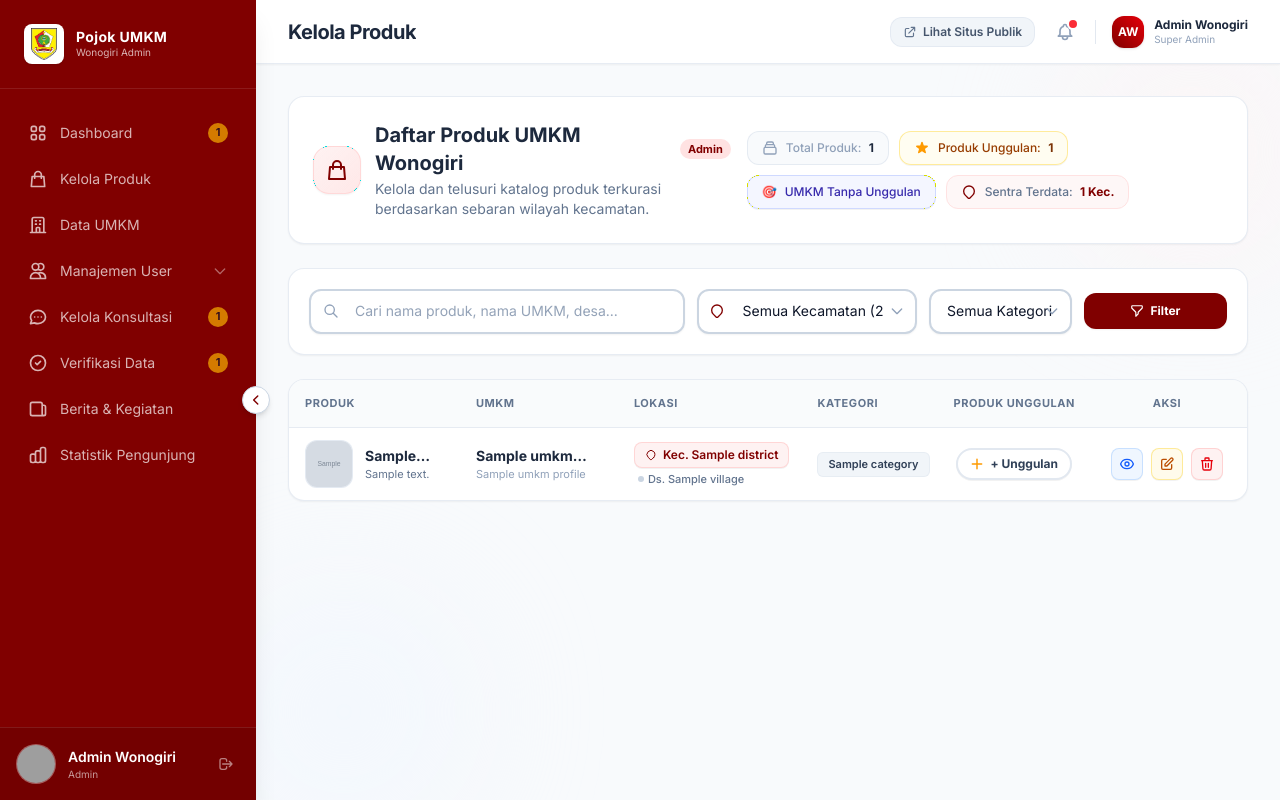
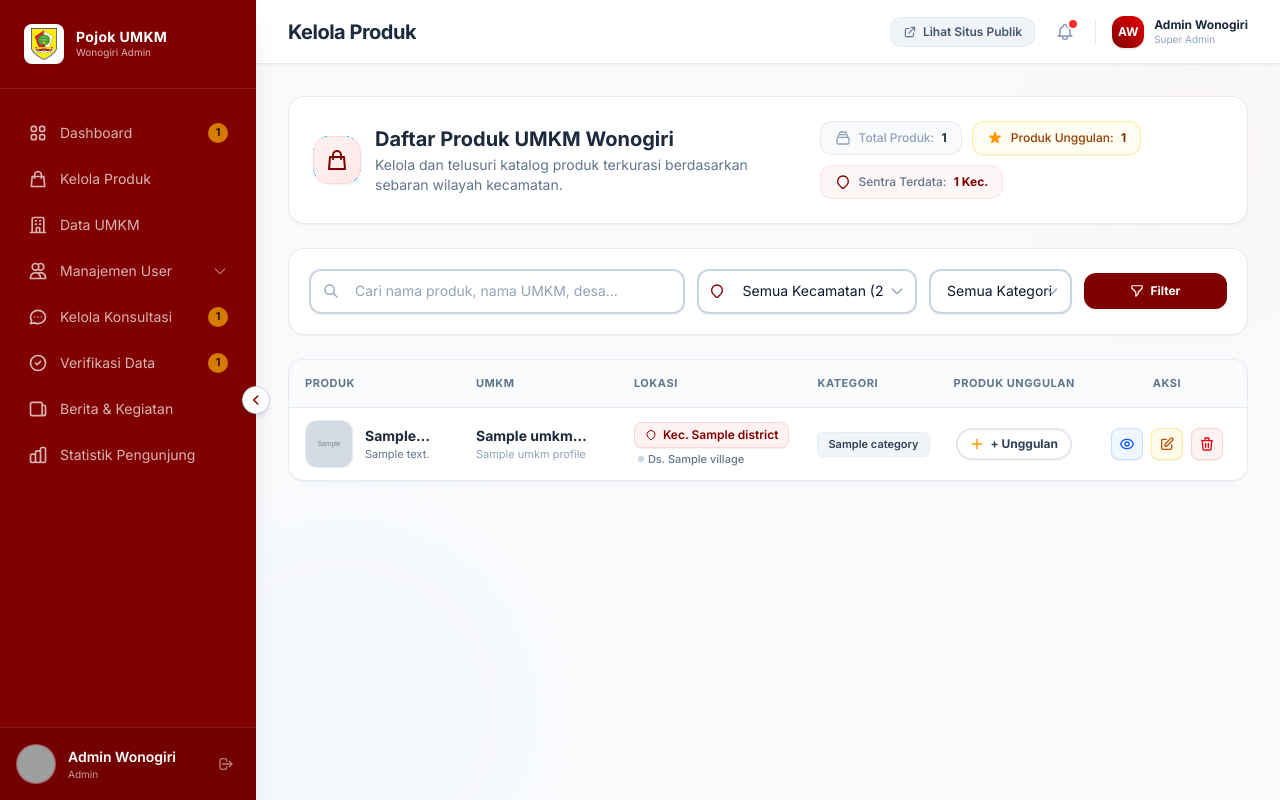
Before and after one commit to da1892/pojok_umkm, a Laravel app: template resources/views/admin/products/index.blade.php in a window 1280 px wide. Run offline with Laravel 12, Linux system fonts and the light colour scheme; the template is opened without the code that fills it: most values are stand-ins (such as "Sample title", 1, 10 or a date in 2020); grey boxes marked "Sample" are stand-in pictures; style sheets or scripts are compiled from the project's sources; parts of the project's set-up code (start-up, migrations or seed data) failed here and were passed over; some libraries are stand-ins or nearby versions; grey boxes are pictures that could not be loaded.

Commit message:
style: hapus badge Admin dan tombol UMKM Tanpa Unggulan di header Kelola Produk

```diff
--- a/resources/views/admin/products/index.blade.php
+++ b/resources/views/admin/products/index.blade.php
@@ -25,12 +25,7 @@
                 <svg class="w-6 h-6" fill="none" stroke="currentColor" viewBox="0 0 24 24"><path stroke-linecap="round" stroke-linejoin="round" stroke-width="2" d="M16 11V7a4 4 0 00-8 0v4M5 9h14l1 12H4L5 9z"></path></svg>
             </div>
             <div>
-                <div class="flex items-center gap-2">
-                    <h3 class="font-extrabold text-slate-800 text-lg md:text-xl">Daftar Produk UMKM Wonogiri</h3>
-                    <span class="inline-flex items-center px-2 py-0.5 rounded-full text-[11px] font-bold bg-red-100 text-[#800000]">
-                        Admin
-                    </span>
-                </div>
+                <h3 class="font-extrabold text-slate-800 text-lg md:text-xl">Daftar Produk UMKM Wonogiri</h3>
                 <p class="text-slate-500 text-xs md:text-sm mt-0.5">Kelola dan telusuri katalog produk terkurasi berdasarkan sebaran wilayah kecamatan.</p>
             </div>
         </div>
@@ -51,15 +46,6 @@
                 <div class="text-xs">
                     <span class="text-amber-800 font-medium">Produk Unggulan:</span>
                     <span class="font-extrabold text-amber-900 ml-1">{{ $totalFeaturedProducts }}</span>
-                </div>
-            </a>
-
-            <a href="{{ route('admin.products', ['umkm_filter' => request('umkm_filter') === 'no_featured' ? '' : 'no_featured']) }}"
-               class="flex items-center gap-2 {{ request('umkm_filter') === 'no_featured' ? 'bg-indigo-100 border-indigo-300 ring-2 ring-indigo-400' : 'bg-indigo-50/70 hover:bg-indigo-100/80 border-indigo-200/80' }} px-3.5 py-2 rounded-xl border transition-all shadow-2xs group"
-               title="{{ request('umkm_filter') === 'no_featured' ? 'Klik untuk tampilkan semua' : 'Tampilkan produk dari UMKM yang belum memiliki produk unggulan' }}">
-                <span class="text-xs">🎯</span>
-                <div class="text-xs">
-                    <span class="text-indigo-800 font-medium">UMKM Tanpa Unggulan</span>
                 </div>
             </a>
 
@@ -190,13 +176,6 @@
                 <span class="inline-flex items-center gap-1 px-2.5 py-1 rounded-lg bg-red-50 border border-red-200 font-bold text-[#800000] shadow-2xs">
                     🏢 Filter Khusus 1 UMKM
                     <a href="{{ route('admin.products', array_filter(['district' => $currentDistrict, 'category' => $currentCategory, 'search' => $currentSearch, 'featured' => $currentFeatured, 'umkm_filter' => $currentUmkmFilter])) }}" class="ml-1 text-red-500 hover:text-red-800">×</a>
-                </span>
-                @endif
-
-                @if($currentUmkmFilter === 'no_featured')
-                <span class="inline-flex items-center gap-1 px-2.5 py-1 rounded-lg bg-indigo-50 border border-indigo-200 font-bold text-indigo-900 shadow-2xs">
-                    🎯 UMKM Belum Ada Unggulan
-                    <a href="{{ route('admin.products', array_filter(['district' => $currentDistrict, 'category' => $currentCategory, 'search' => $currentSearch, 'featured' => $currentFeatured, 'umkm_id' => $currentUmkmId])) }}" class="ml-1 text-indigo-500 hover:text-indigo-800">×</a>
                 </span>
                 @endif
 
```
